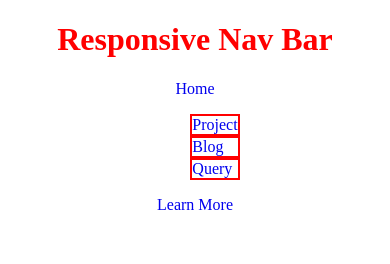
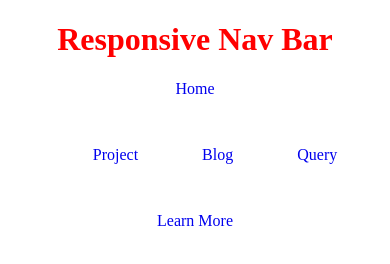
Before and after one commit to vaishnavi-thaakare/CSS-Flexbox-and-responsive-, a plain HTML site: page responsive nav bar.html in a window 390 px wide. Drawn offline with Linux system fonts and the light colour scheme.

Commit message:
update responsive nav bar

```diff
--- a/responsive nav bar.html
+++ b/responsive nav bar.html
@@ -17,18 +17,26 @@
            align-items: center;
 
        }
+       ul{
+           display:flex;
+           justify-content:space-evenly;
+           list-style-type:none;
+       }
+       li{
+           margin:2rem 2rem;
+       }
        h1{
            text-align: center;
        }
-       ul li {
+       /* ul  {
           list-style-type:none;
           margin:0;
           padding:0;
           display:flex;
           flex-direction: row;
           border:2px solid red;
-          flex-direction: row;
-      }
+
+      } */
        a{
            text-decoration: none;
        }
@@ -53,8 +61,6 @@
     <div id="container">
         <h1>Responsive Nav Bar</h1>
         <nav>
-
-
             <a  href="/">Home</a>
             <ul>
                 <li><a  href="/">Project</a></li>
@@ -62,9 +68,7 @@
                 <li><a  href="/">Query</a></li>
             </ul>
             <a  href="/">Learn More</a>
-
         </nav>
-
     </div>
 
 
```
